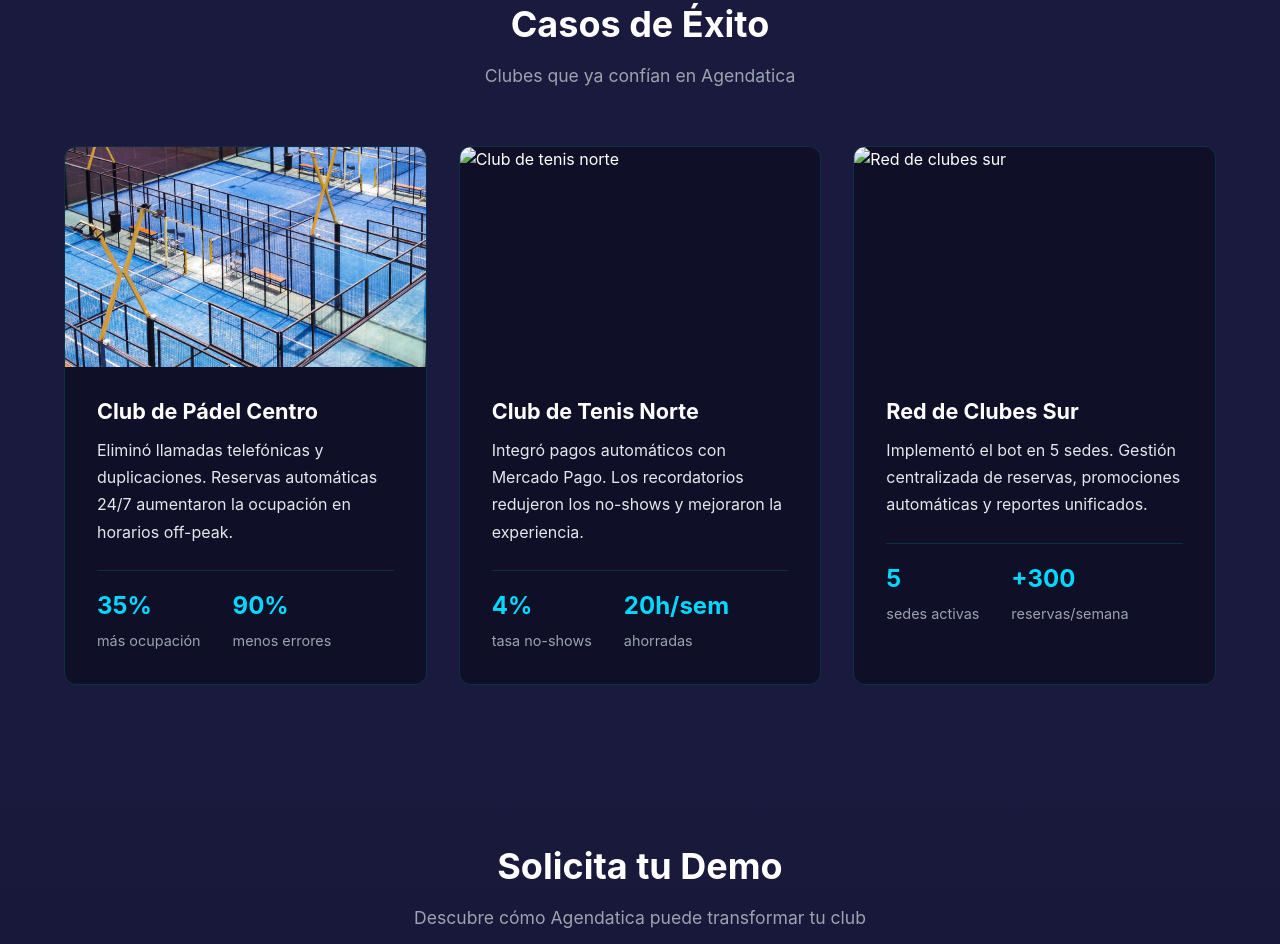
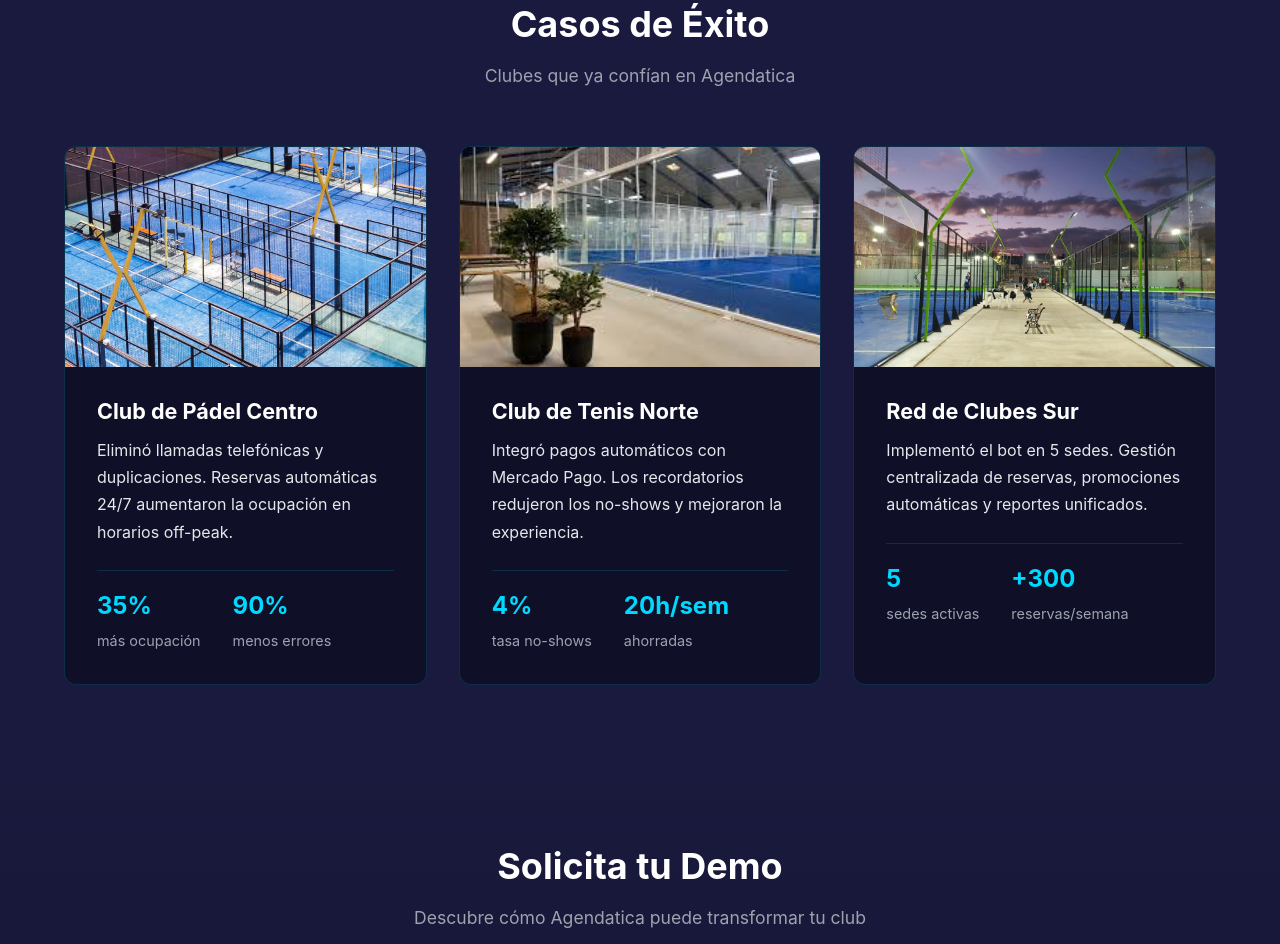
Before and after one commit to agendatica/agendatica-landing, a plain HTML site: page index.html in a window 1280 px wide. Shown: the part 2329-3273 px from the top of the page. Drawn offline with Linux system fonts and the light colour scheme; a small style sheet from the web is missing.

Commit message:
Update index.html

```diff
--- a/index.html
+++ b/index.html
@@ -920,7 +920,7 @@
                     </div>
                 </article>
                 <article class="case-card">
-                    <img src="club2.jpg" alt="Club de tenis norte" style="object-position: center;">
+                    <img src="club2.jpeg" alt="Club de tenis norte" style="object-position: center;">
                     <div class="case-card__body">
                         <h3>Club de Tenis Norte</h3>
                         <p>Integró pagos automáticos con Mercado Pago. Los recordatorios redujeron los no-shows y mejoraron la experiencia.</p>
@@ -931,7 +931,7 @@
                     </div>
                 </article>
                 <article class="case-card">
-                    <img src="club3.jpg" alt="Red de clubes sur" style="object-position: center;">
+                    <img src="club3.jpeg" alt="Red de clubes sur" style="object-position: center;">
                     <div class="case-card__body">
                         <h3>Red de Clubes Sur</h3>
                         <p>Implementó el bot en 5 sedes. Gestión centralizada de reservas, promociones automáticas y reportes unificados.</p>
```
